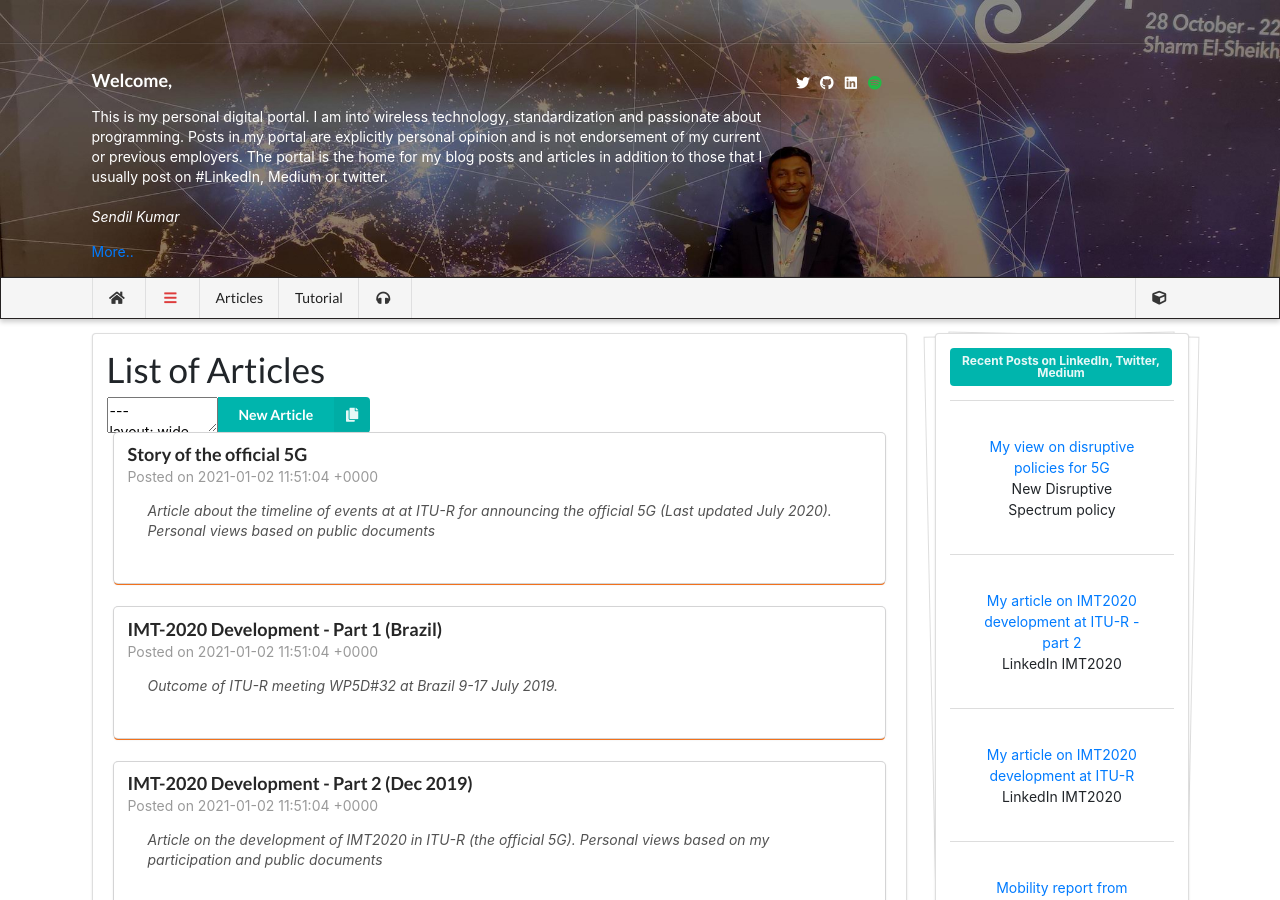
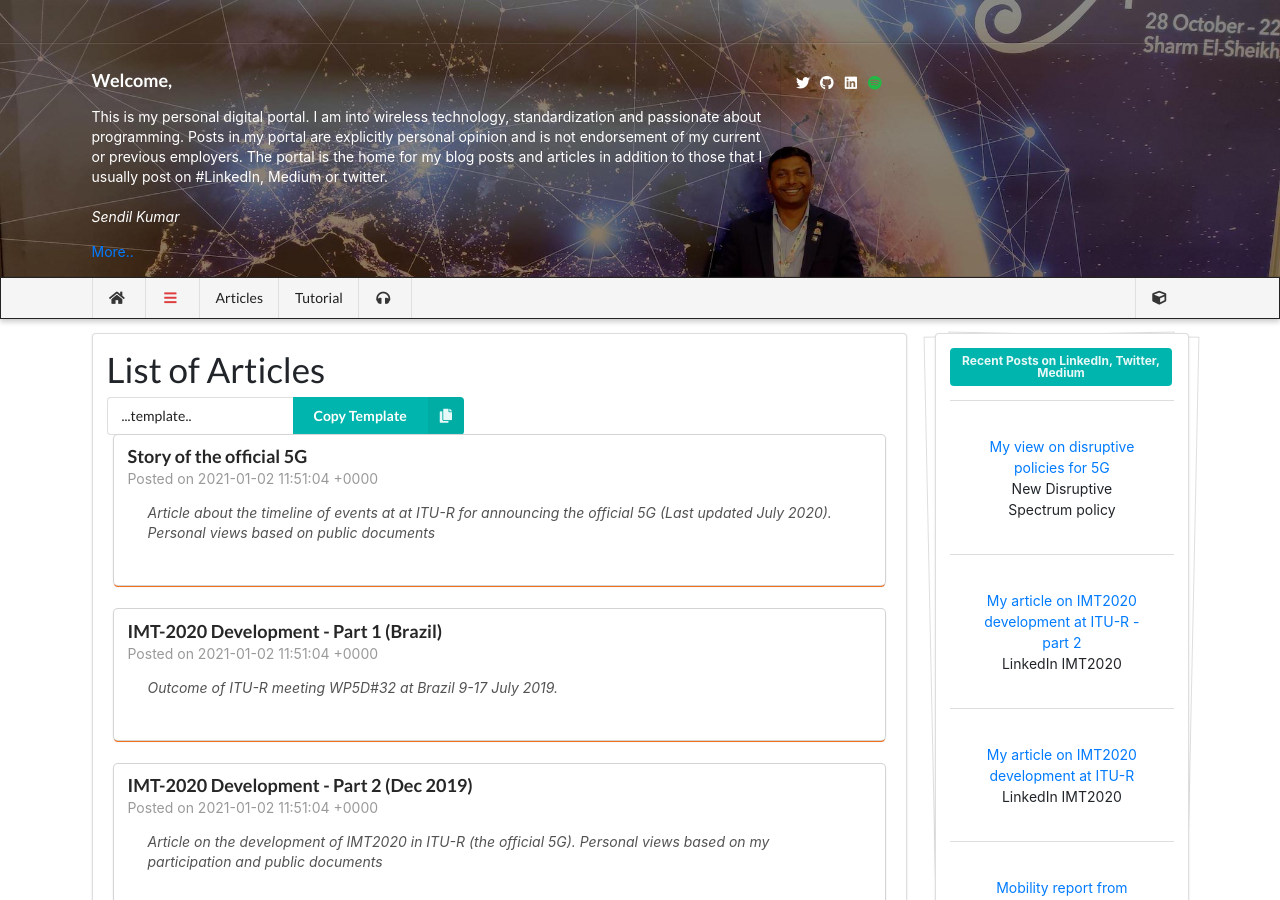
Before and after one commit to wiless/wiless.github.io, a Jekyll site: the page built from articles.html, in a window 1280 px wide and 900 px high. Built offline with Jekyll 4.4.1, drawn with Linux system fonts in a browser that asks for light colours; nearby versions of some CDN libraries; some web fonts are replaced; comment, search, counter and statistics services are not loaded; a style sheet for code colours, icons or effects is not loaded.

Commit message:
Update articles.html

```diff
--- a/articles.html
+++ b/articles.html
@@ -6,8 +6,17 @@ permalink: /articles
 
 
 <div class="ui action input">
-  <textarea id="texttemplate" type="text" rows="1" cols="10" readonly style="visibility:visible">
----
+  <input id="texttemplate" type="text" value="...template..">
+  <button class="ui teal right labeled icon button" id="copybtn" onclick="CreateArticle()">
+    <i class="copy icon"></i>
+    Copy Template
+  </button>
+</div>
+
+ <script>
+   function CreateArticle(){
+
+var template=`---
 layout: wide
 title: <title of the article>
 summary: <summary of the article>
@@ -16,36 +25,27 @@ img: /imgs/<imagefilename.jpg>
 ---
 
 # Aritcle Title
-</textarea >
-
-  <button class="ui teal right labeled icon button" id="copybtn" onclick="CreateArticle()">
-    <i class="copy icon"></i>
-    New Article
-  </button>
-</div>
-
- <script>
-   function CreateArticle(){
-
-
-   navigator.clipboard.writeText("<empty clipboard>").then(function() {
-  console.log("dne..");
+`;
+   navigator.clipboard.writeText(template).then(function() {
+  console.log("Clipboard copied");
+     var url="https://github.com/wiless/wiless.github.io/new/master/_articles";
+  window.open(url, '_blank');
 }, function() {
   /* clipboard write failed */
 });
 
 
-  var el = document.getElementById('texttemplate');
-   el.hidden=false;
-  el.select();
-//el.hidden=true;
-  try {
-    var successful = document.execCommand('copy');
-    var msg = successful ? 'successful' : 'unsuccessful';
-    console.log('Cutting text command was ' + msg);
-  } catch(err) {
-    console.log('Oops, unable to cut');
-  }
+//   var el = document.getElementById('texttemplate');
+//    el.hidden=false;
+//   el.select();
+// //el.hidden=true;
+//   try {
+//     var successful = document.execCommand('copy');
+//     var msg = successful ? 'successful' : 'unsuccessful';
+//     console.log('Cutting text command was ' + msg);
+//   } catch(err) {
+//     console.log('Oops, unable to cut');
+//   }
 }
 
   </script>
```
